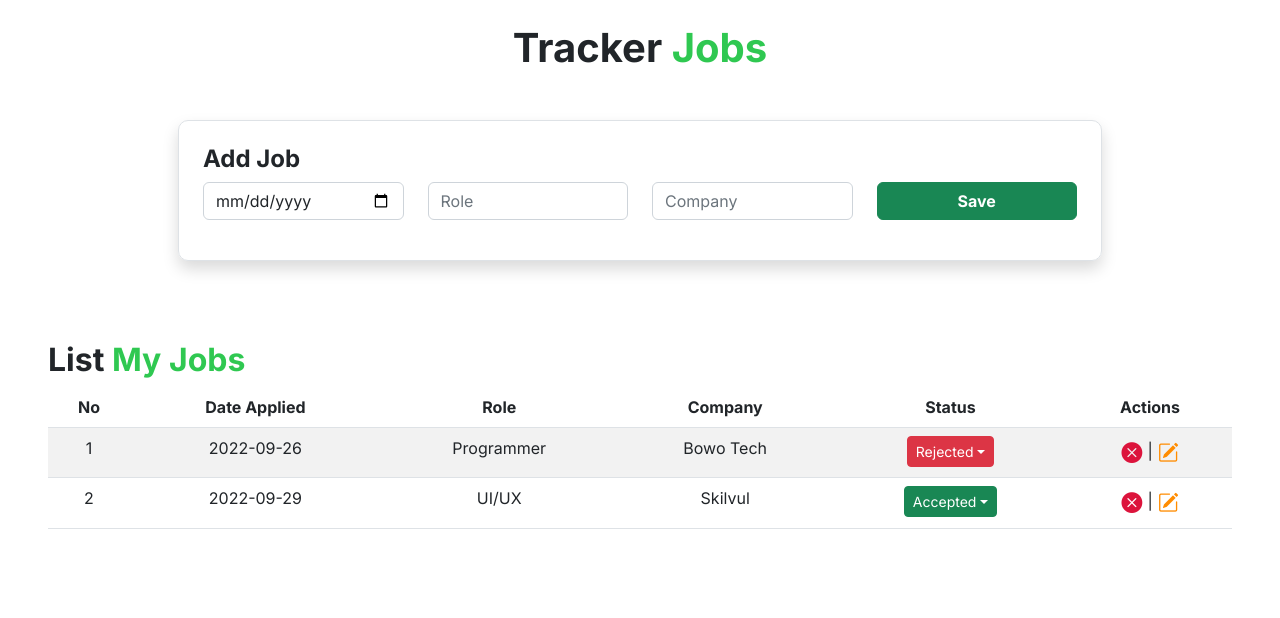
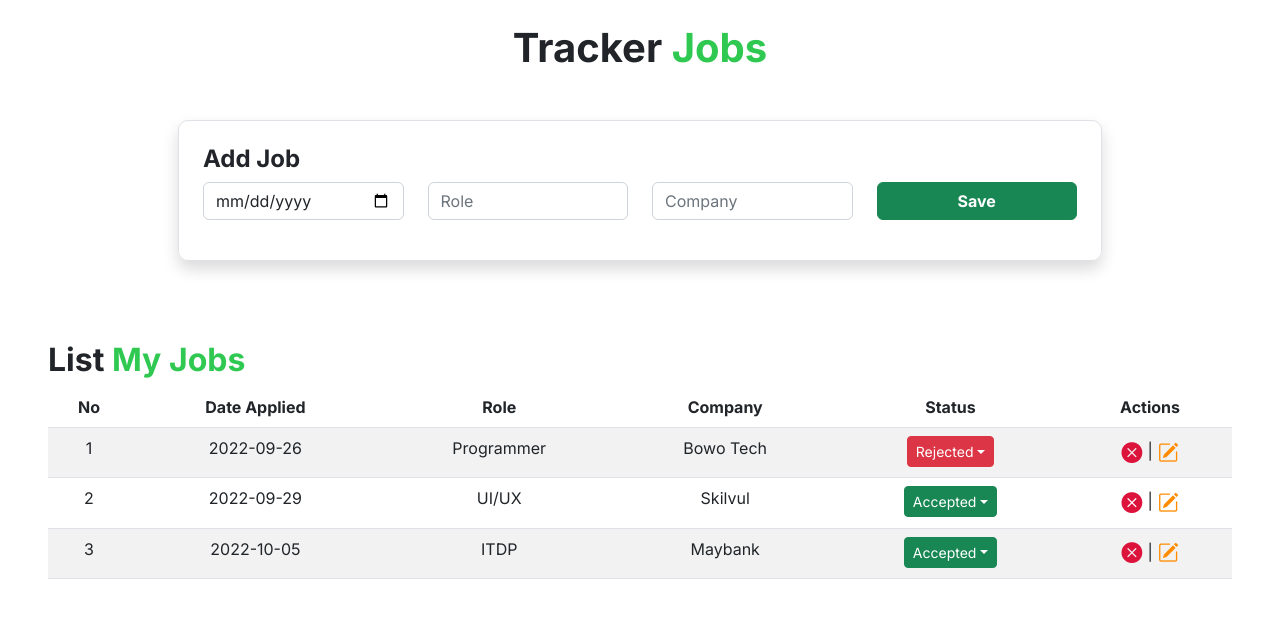
Before and after one commit to rzlwbo1/Tracker-Jobs, a React (Create React App) app: page / in a window 1280 px wide. Shown: the top 618 px of the page. Built offline with nearby package versions, Linux system fonts and the light colour scheme.

Commit message:
add data on state

```diff
--- a/src/components/App.js
+++ b/src/components/App.js
@@ -19,6 +19,13 @@ function App() {
       date: "2022-09-29",
       role: "UI/UX",
       company: "Skilvul",
+      status: "accepted",
+    },
+    {
+      id: 3,
+      date: "2022-10-05",
+      role: "ITDP",
+      company: "Maybank",
       status: "accepted",
     },
   ]);
```
